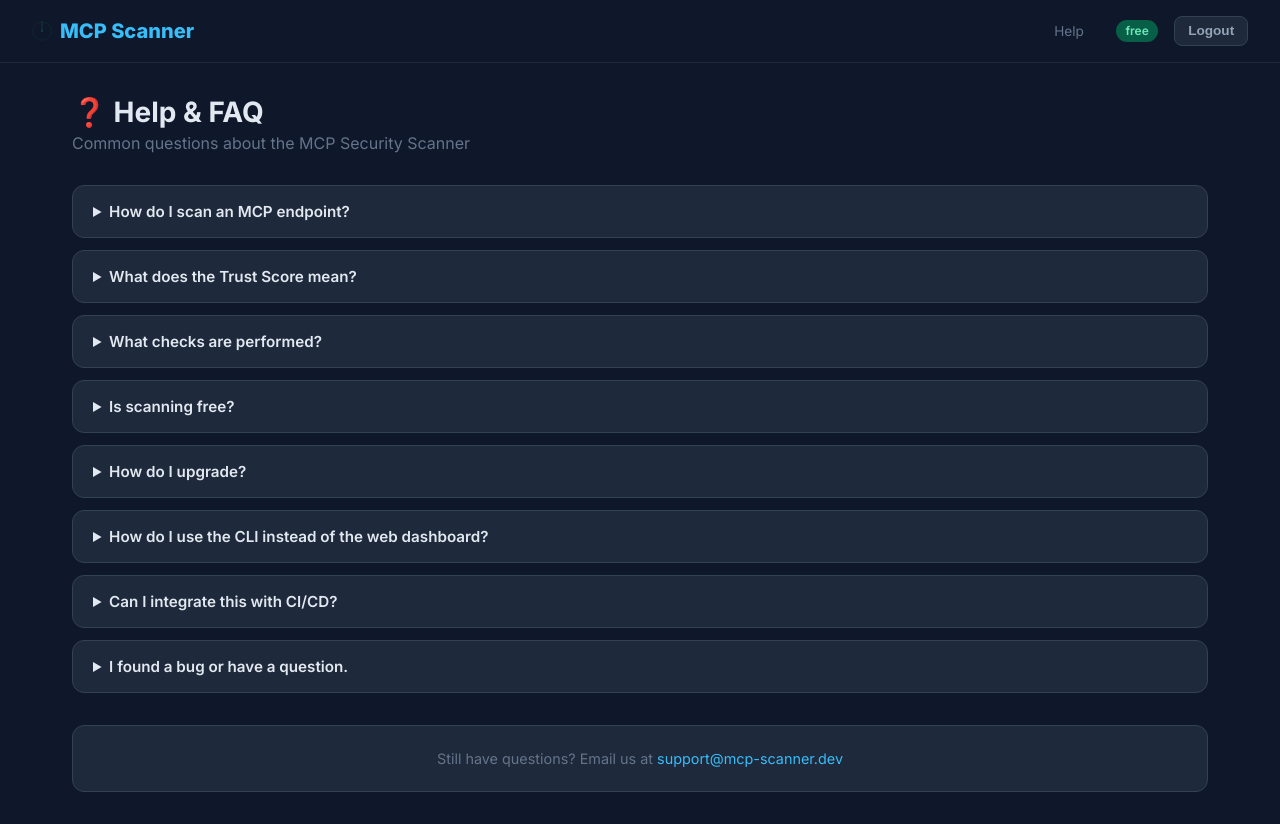
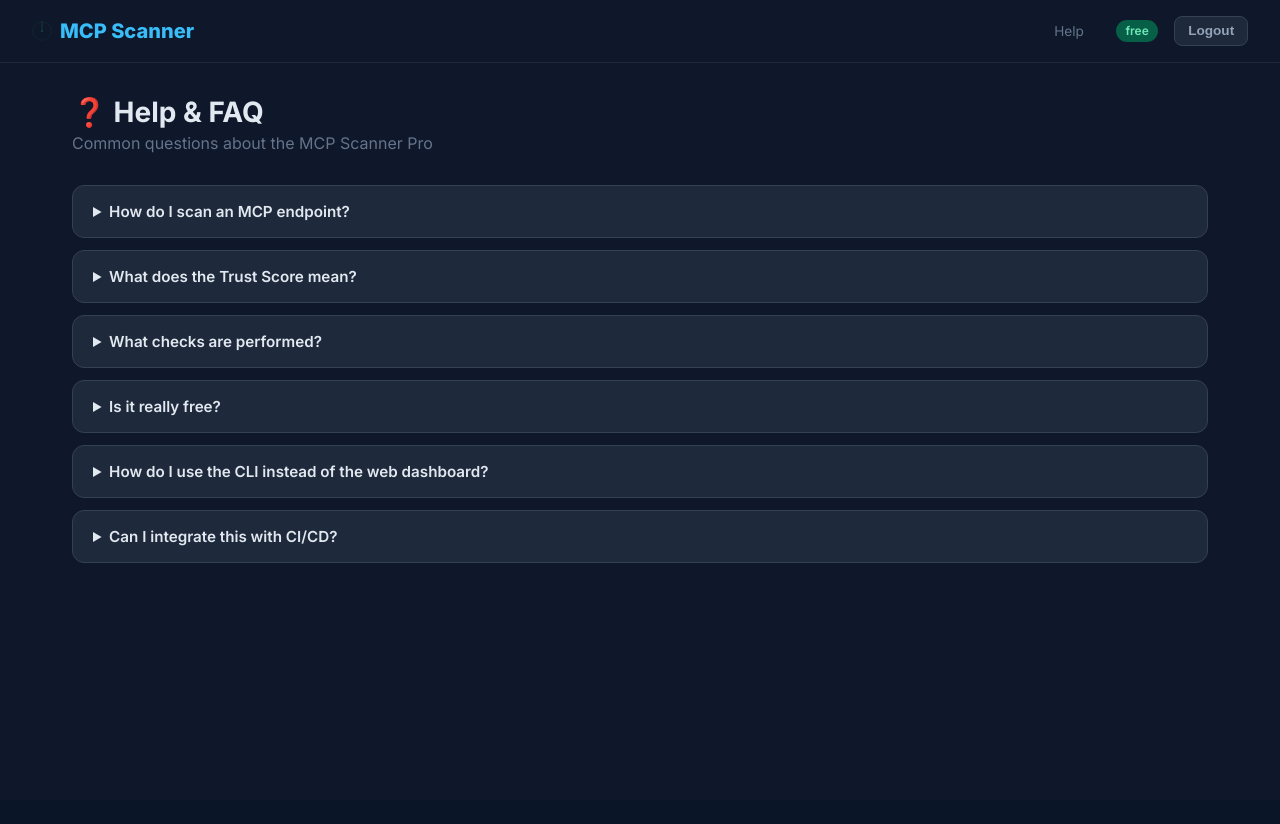
Before and after one commit to ScotchRocks/MCP-Scanner, a React (Vite) app in the folder dashboard/: page /help in a window 1280 px wide. After the commit the page ends 800 px from the top, so only its background shows below. Built offline with nearby package versions, Linux system fonts and the light colour scheme.

Commit message:
Add FAQ + ad to login page, remove email support from Help

```diff
--- a/dashboard/src/pages/HelpPage.jsx
+++ b/dashboard/src/pages/HelpPage.jsx
@@ -15,12 +15,8 @@
       a: 'The scanner checks 7 areas: SSRF Protection, Path Traversal, Credential Leakage, Authentication Strength, TLS/SSL Encryption, Rate Limiting, and Injection Protection.',
     },
     {
-      q: 'Is scanning free?',
-      a: 'Yes! Basic scanning is always free. The CLI scanner is open source. Upgrade to Basic Pro ($19/mo) or Team ($49/mo) for unlimited scan history, API keys, cloud dashboard, and compliance reports.',
-    },
-    {
-      q: 'How do I upgrade?',
-      a: 'Go to the Pricing page, choose a plan, and click Subscribe. We use Stripe for secure payment processing. In dev mode, subscriptions are simulated instantly.',
+      q: 'Is it really free?',
+      a: 'Yes, 100% free — no credit card, no paywalls, no limits. Unlimited scans, full dashboard history, and all features. We\'re ad-supported so you get everything at no cost.',
     },
     {
       q: 'How do I use the CLI instead of the web dashboard?',
@@ -30,10 +26,6 @@
       q: 'Can I integrate this with CI/CD?',
       a: 'Yes! The CLI returns exit code 0 for pass (score ≥ 50) and 1 for fail. See the CI/CD section on the Dashboard for a GitHub Actions example.',
     },
-    {
-      q: 'I found a bug or have a question.',
-      a: 'Email support@mcp-scanner.dev. We respond within 24 hours on business days.',
-    },
   ];
 
   return (
@@ -41,7 +33,7 @@
       <div style={{ marginBottom: '2rem' }}>
         <h1 style={{ fontSize: '1.75rem', fontWeight: 700 }}>❓ Help & FAQ</h1>
         <p style={{ color: '#64748b', marginTop: '0.25rem' }}>
-          Common questions about the MCP Security Scanner
+          Common questions about the MCP Scanner Pro
         </p>
       </div>
 
@@ -61,15 +53,6 @@
           </details>
         ))}
       </div>
-
-      <div className="card" style={{ marginTop: '2rem', textAlign: 'center', padding: '1.5rem' }}>
-        <p style={{ color: '#64748b', fontSize: '0.9rem' }}>
-          Still have questions? Email us at{' '}
-          <a href="mailto:support@mcp-scanner.dev" style={{ color: '#38bdf8', textDecoration: 'none' }}>
-            support@mcp-scanner.dev
-          </a>
-        </p>
-      </div>
     </div>
   );
 }
--- a/dashboard/src/pages/LoginPage.jsx
+++ b/dashboard/src/pages/LoginPage.jsx
@@ -1,6 +1,7 @@
 import React, { useState } from 'react';
 import { login } from '../lib/api';
 import RadarScan from '../components/RadarScan';
+import AdBanner from '../components/AdBanner';
 
 export default function LoginPage() {
   const [email, setEmail] = useState('');
@@ -79,6 +80,33 @@
             {loading ? 'Signing in...' : 'Get Started — It\'s Free'}
           </button>
         </form>
+
+        {/* FAQ Section */}
+        <div style={{ marginTop: '1.5rem', textAlign: 'left' }}>
+          <details style={{ marginBottom: '0.5rem', background: '#0f172a', borderRadius: '0.5rem', padding: '0.75rem', border: '1px solid #1e293b', cursor: 'pointer' }}>
+            <summary style={{ color: '#94a3b8', fontSize: '0.85rem', fontWeight: 600 }}>How does the scanner work?</summary>
+            <p style={{ color: '#64748b', fontSize: '0.8rem', marginTop: '0.5rem', lineHeight: 1.5 }}>
+              Enter any MCP endpoint URL and click Scan. Our engine runs 7 security checks (SSRF, path traversal, credential leaks, auth, TLS, rate limiting, injection) and generates a Trust Score from 0-100.
+            </p>
+          </details>
+          <details style={{ marginBottom: '0.5rem', background: '#0f172a', borderRadius: '0.5rem', padding: '0.75rem', border: '1px solid #1e293b', cursor: 'pointer' }}>
+            <summary style={{ color: '#94a3b8', fontSize: '0.85rem', fontWeight: 600 }}>Is it really free?</summary>
+            <p style={{ color: '#64748b', fontSize: '0.8rem', marginTop: '0.5rem', lineHeight: 1.5 }}>
+              Yes! 100% free, no credit card required. We're ad-supported so you get unlimited scans, full history, and all features at no cost.
+            </p>
+          </details>
+          <details style={{ background: '#0f172a', borderRadius: '0.5rem', padding: '0.75rem', border: '1px solid #1e293b', cursor: 'pointer' }}>
+            <summary style={{ color: '#94a3b8', fontSize: '0.85rem', fontWeight: 600 }}>Can I use this in CI/CD?</summary>
+            <p style={{ color: '#64748b', fontSize: '0.8rem', marginTop: '0.5rem', lineHeight: 1.5 }}>
+              Yes! The CLI returns exit codes (0=pass, 1=fail). Run <code style={{ color: '#38bdf8', fontSize: '0.75rem' }}>npx mcp-scanner scan &lt;endpoint&gt;</code> in your pipeline.
+            </p>
+          </details>
+        </div>
+
+        {/* Ad Banner */}
+        <div style={{ marginTop: '1.5rem' }}>
+          <AdBanner compact />
+        </div>
       </div>
     </div>
   );
```
